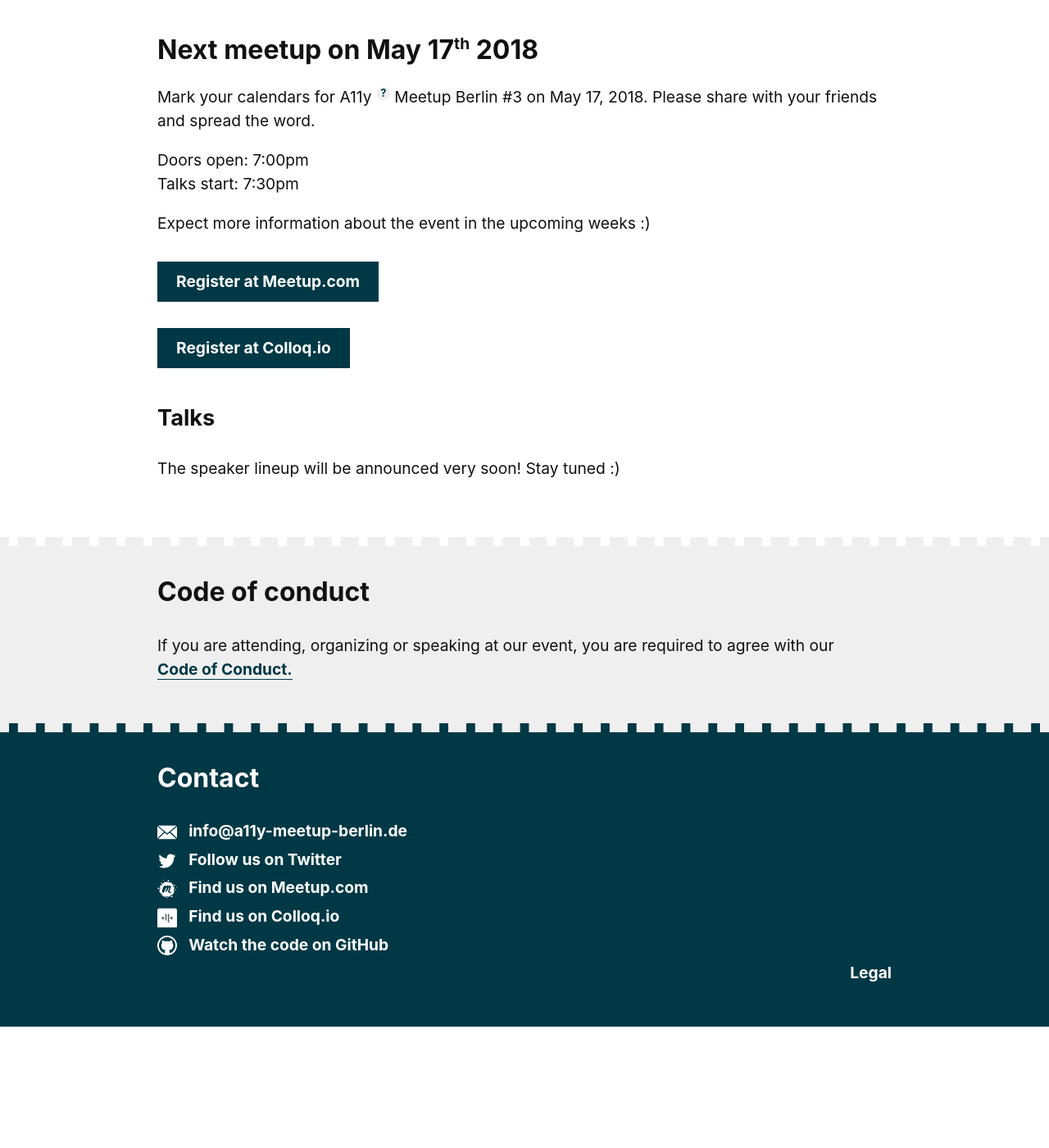
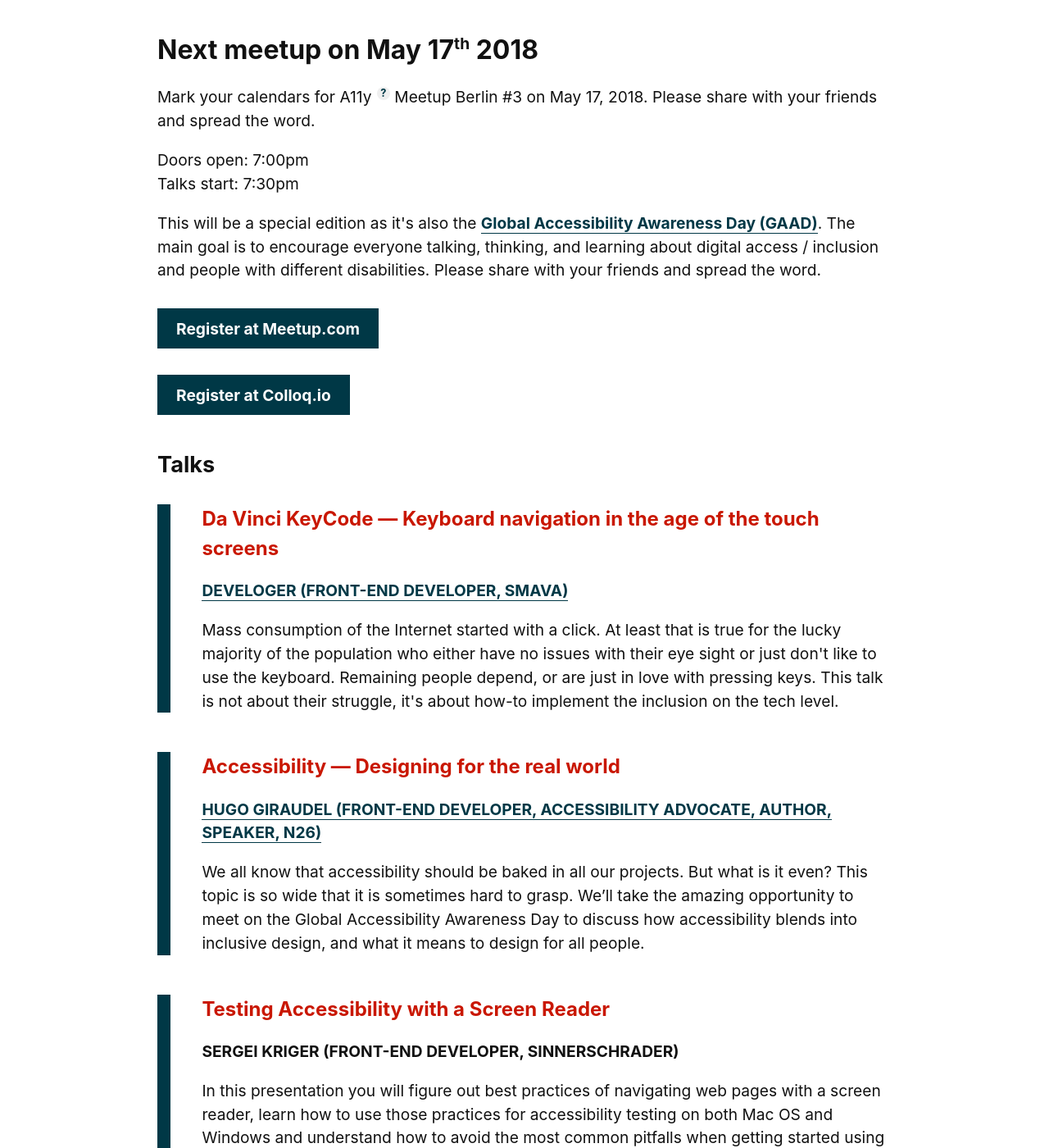
Before and after one commit to a11yberlin/a11y-meetup-berlin.de, a Jekyll site: the page built from index.html, in a window 1280 px wide and 1400 px high, scrolled down 395 px. Shown: the whole window at 82% size. Built offline with Jekyll 4.4.1, drawn with Linux system fonts in a browser that asks for light colours; before the commit the page ends 1647 px from its top, so only the background shows below that; some of the changed text lies outside the part shown.

Commit message:
add info about meetup 3

```diff
--- a/index.html
+++ b/index.html
@@ -11,7 +11,7 @@ layout: default
             Doors open: 7:00pm<br>
             Talks start: 7:30pm
         </p>
-        <p>Expect more information about the event in the upcoming weeks :)</p>
+        <p>This will be a special edition as it's also the <a href="http://globalaccessibilityawarenessday.org/" title="Find more information about Global Awareness Accessibility Day">Global Accessibility Awareness Day (GAAD)</a>. The main goal is to encourage everyone talking, thinking, and learning about digital access / inclusion and people with different disabilities. Please share with your friends and spread the word.</p>
     </div>
     <div class="event__link">
         <a class="button button--green" href="https://www.meetup.com/de-DE/A11y-Meetup-Berlin/events/248802820/" title="If you want to attend the meetup, please let us know at meetup.com">Register at Meetup.com</a>
@@ -20,5 +20,23 @@ layout: default
         <a class="button button--green" href="https://colloq.io/events/a11y-meetup-berlin/2018/berlin/3" title="Find more information about our upcoming event at colloq.io">Register at Colloq.io</a>
     </div>
     <h3>Talks</h3>
-    <p>The speaker lineup will be announced very soon! Stay tuned :)</p>
+    <div>
+        {% include teaser.html
+            headline="Da Vinci KeyCode — Keyboard navigation in the age of the touch screens"
+            subline="Develoger (Front-end Developer, Smava)"
+            text="Mass consumption of the Internet started with a click. At least that is true for the lucky majority of the population who either have no issues with their eye sight or just don't like to use the keyboard. Remaining people depend, or are just in love with pressing keys. This talk is not about their struggle, it's about how-to implement the inclusion on the tech level."
+            link="https://develoger.com/"
+        %}
+        {% include teaser.html
+            headline="Accessibility — Designing for the real world"
+            subline="Hugo Giraudel (Front-end developer, accessibility advocate, author, speaker, N26)"
+            text="We all know that accessibility should be baked in all our projects. But what is it even? This topic is so wide that it is sometimes hard to grasp. We’ll take the amazing opportunity to meet on the Global Accessibility Awareness Day to discuss how accessibility blends into inclusive design, and what it means to design for all people."
+            link="https://hugogiraudel.com/"
+        %}
+        {% include teaser.html
+            headline="Testing Accessibility with a Screen Reader"
+            subline="Sergei Kriger (Front-end developer, SinnerSchrader)"
+            text="In this presentation you will figure out best practices of navigating web pages with a screen reader, learn how to use those practices for accessibility testing on both Mac OS and Windows and understand how to avoid the most common pitfalls when getting started using a screen reader."
+        %}
+    </div>
 </section>
```
